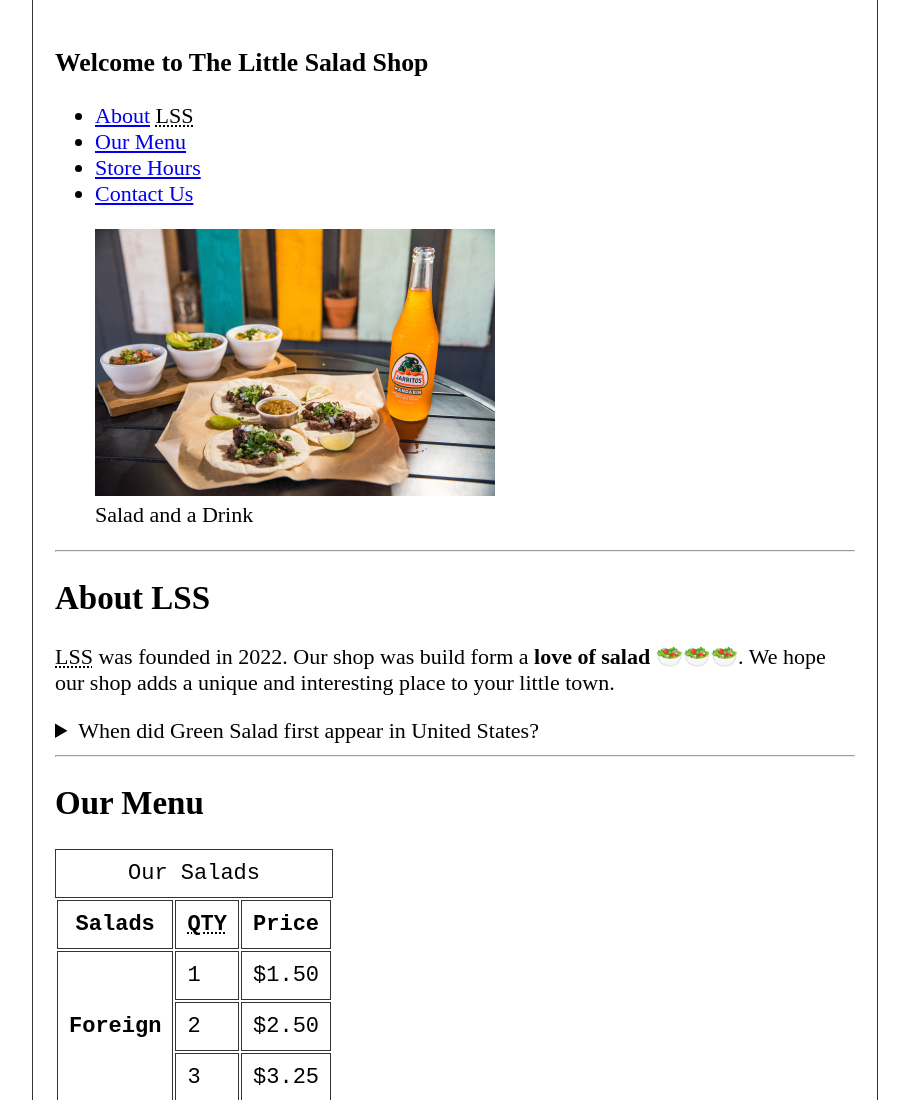
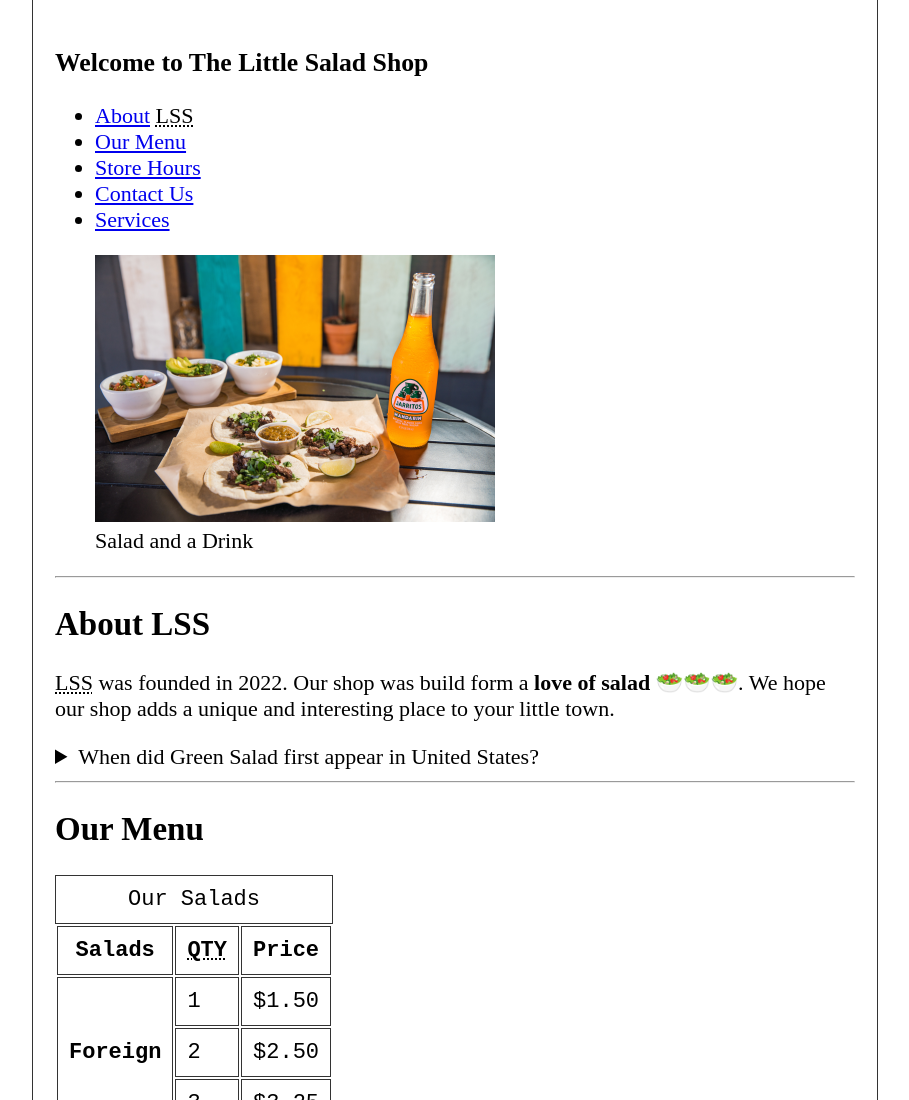
Before and after one commit to ronakmishra442/html-project, a plain HTML site: page index.html in a window 1280 px wide. Shown: the top 1100 px of the page, without its empty margins (185-1094 px from the left). Drawn offline with Linux system fonts and the light colour scheme.

Commit message:
services feature added
i addeed a new feature acalled servcie

```diff
--- a/index.html
+++ b/index.html
@@ -18,6 +18,7 @@
                 <li><a href="#menu">Our Menu</a></li>
                 <li><a href="hours.html" target="_blank">Store Hours</a></li>
                 <li><a href="contact.html" target="_blank">Contact Us</a></li>
+                <li><a href="contact.html" target="_blank">Services</a></li>
             </ul>
         </nav>
         <figure>
```
